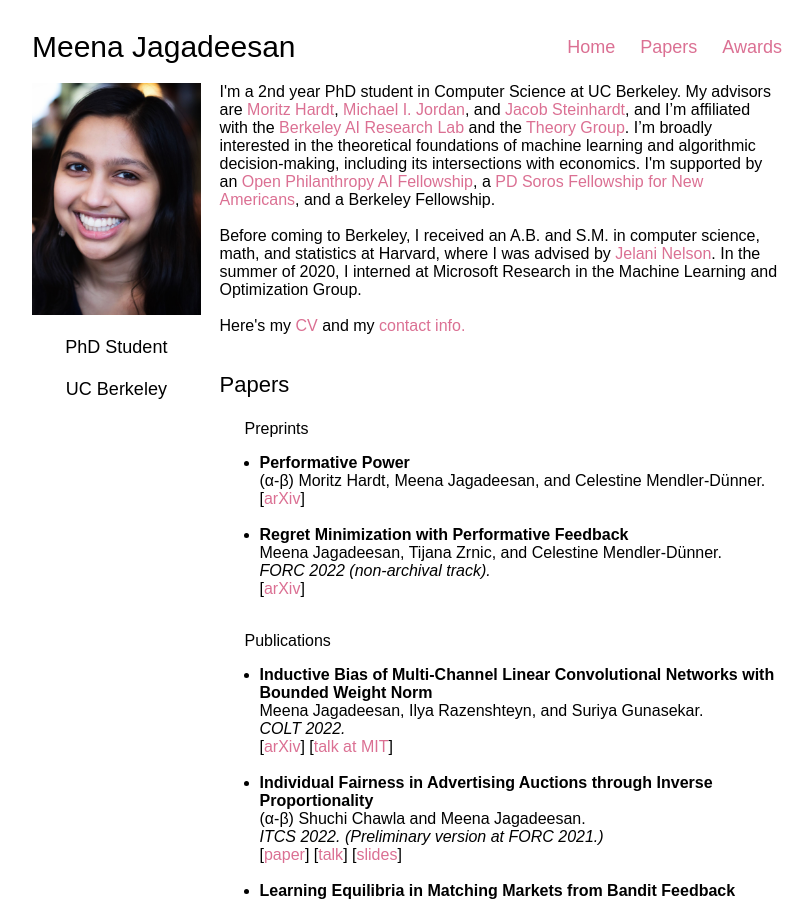
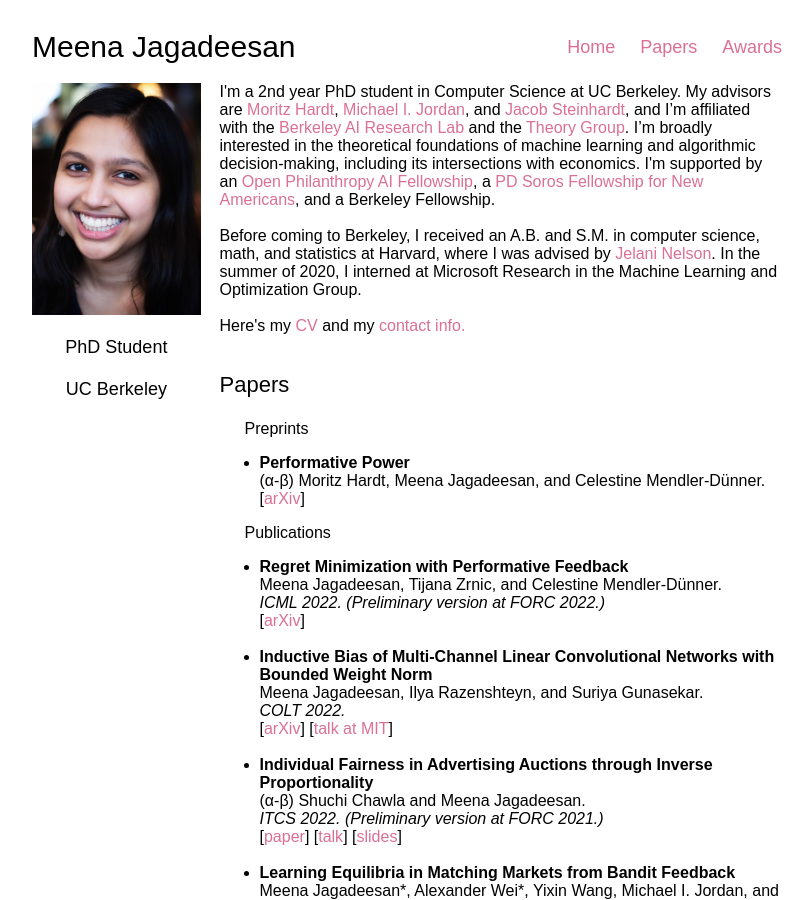
Before and after one commit to mjagadeesan/mjagadeesan.github.io, a Jekyll site: the page built from index.html, in a window 1280 px wide and 900 px high. Shown: the whole window, without its empty margins (233-1045 px from the left). Built offline with Jekyll 4.4.1, drawn with Linux system fonts in a browser that asks for light colours; some web fonts are replaced.

Commit message:
add paper

```diff
--- a/index.html
+++ b/index.html
@@ -14,15 +14,14 @@ layout: default
 	<ul>
 	<li><b><span>Performative Power</span></b><br>
 	(α-β) Moritz Hardt, Meena Jagadeesan, and Celestine Mendler-Dünner. <br>
-	[<a href=https://arxiv.org/abs/2203.17232>arXiv</a>]<br><br></li>
-	<li><b><span>Regret Minimization with Performative Feedback</span></b><br>
-	Meena Jagadeesan, Tijana Zrnic, and Celestine Mendler-Dünner. <br>
-	<span><em>FORC 2022 (non-archival track).</em></span><br>
-	[<a href=https://arxiv.org/abs/2202.00628>arXiv</a>]<br><br></li>
-<!-- 	<span><em>Manuscript coming soon.</em></span><br><br></li> -->
+	[<a href=https://arxiv.org/abs/2203.17232>arXiv</a>]<br></li>
     </ul>
     <span style='font-weight:500;margin-left: 25px;font-size:18'>Publications</span><br>
 	<ul>
+	<li><b><span>Regret Minimization with Performative Feedback</span></b><br>
+	Meena Jagadeesan, Tijana Zrnic, and Celestine Mendler-Dünner. <br>
+	<span><em>ICML 2022. (Preliminary version at FORC 2022.)</em></span><br>
+	[<a href=https://arxiv.org/abs/2202.00628>arXiv</a>]<br><br></li>
 	<li><b><span>Inductive Bias of Multi-Channel Linear Convolutional Networks with Bounded Weight Norm</span></b><br>
 	Meena Jagadeesan, Ilya Razenshteyn, and Suriya Gunasekar.<br>
 	<span><em>COLT 2022.</em></span><br>
```
